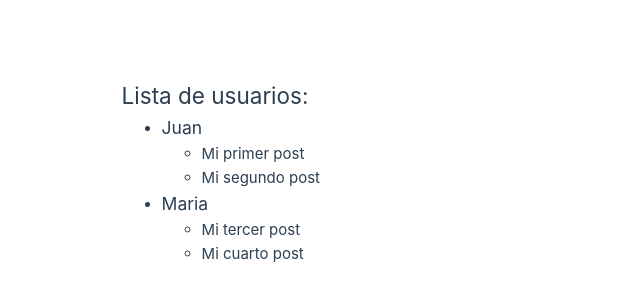
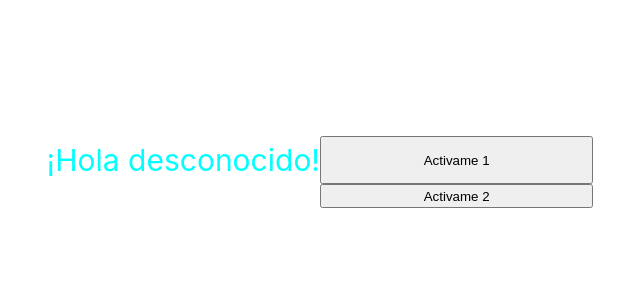
Before and after one commit to SolracNorud/VueJS3_curso, a Vue app in the folder mi-primer-vue/: page / in a window 1280 px wide. Shown: the part 228-528 px from the top of the page, without its empty margins (320-960 px from the left). Built offline with nearby package versions, Linux system fonts and the light colour scheme.

Commit message:
Eventos 1

```diff
--- a/mi-primer-vue/src/App.vue
+++ b/mi-primer-vue/src/App.vue
@@ -1,44 +1,19 @@
+<script setup>
+const saludo = 'desconocido!'
+
+//metodo - methods
+const handleClick = message => console.log(message)
+</script>
+
 <template>
-  <div>
-    <h2>Lista de usuarios:</h2>
-    <ul>
-      <template
-        v-for="(user, index) in users"
-        :key="user.id"
-      >
-        <li>
-          <h3>{{ user.name }}</h3>
-          <ul>
-            <template
-              v-for="(post, index) in user.posts"
-              :key="post.id"
-            >
-              <li>{{ post.title }}</li>
-            </template>
-          </ul>
-        </li>
-      </template>
-    </ul>
-</div>
+  <h1> ¡Hola {{ saludo }}</h1>
+  <button v-on:click="handleClick('¡Me activaste 1!')">Activame 1</button>
+  <br>
+  <button @:click="handleClick('¡Me activaste 2!')">Activame 2</button>
 </template>
 
-<script setup>
-const users = [
-  {
-    id: 1,
-    name: 'Juan',
-    posts: [
-      { id: 1, title: 'Mi primer post' },
-      { id: 2, title: 'Mi segundo post' },
-    ]
-  },
-  {
-    id: 2,
-    name: 'Maria',
-    posts: [
-      { id: 3, title: 'Mi tercer post' },
-      { id: 4, title: 'Mi cuarto post' },
-    ]
-  }
-]
-</script>
+<style>
+h1 {
+  color: aqua;
+}
+</style>
```
